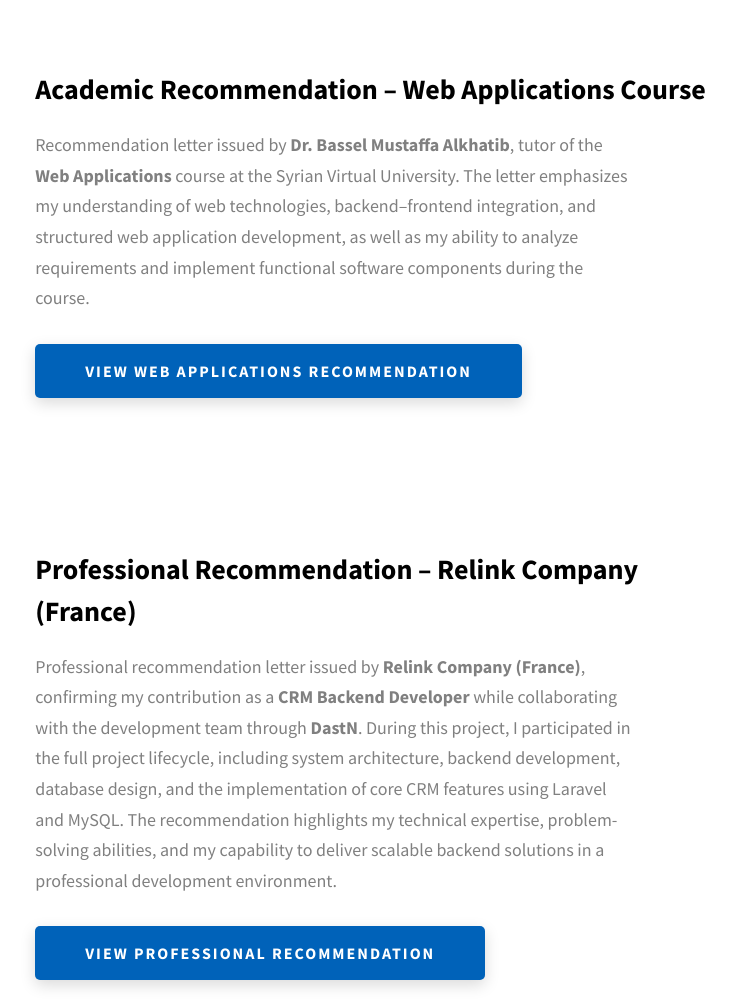
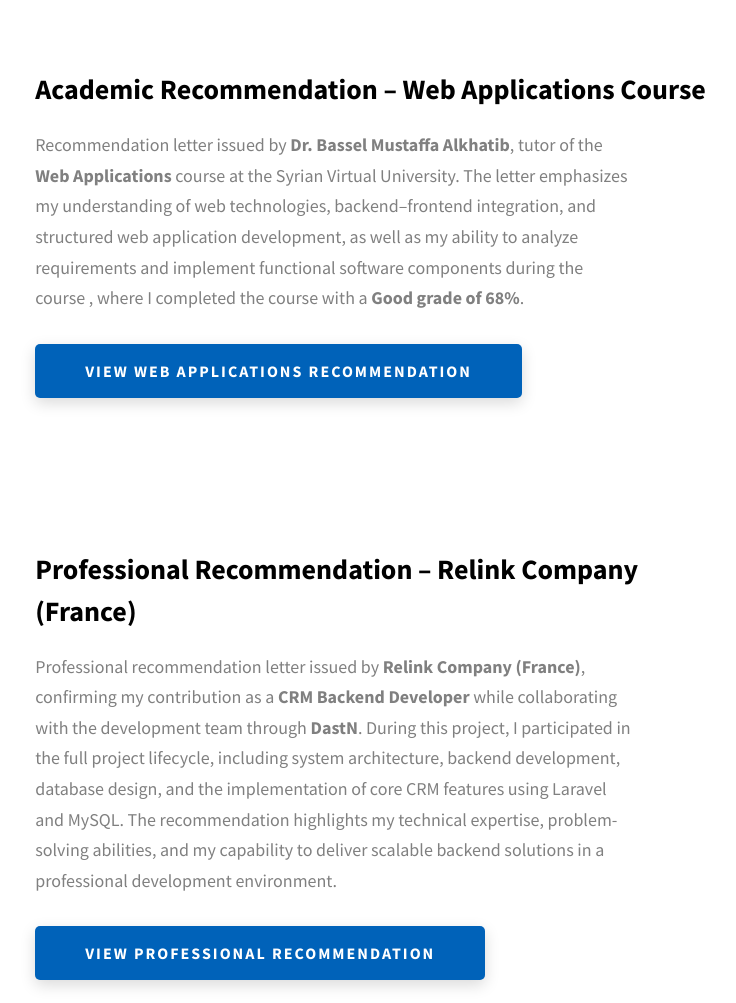
Before and after one commit to Maherkheder1/Maherkheder1, a website: page index.html in a window 1280 px wide. Shown: the part 7880-8883 px from the top of the page, without its empty margins (16-752 px from the left). Drawn offline with Linux system fonts and the light colour scheme.

Commit message:
Add grade to my web application course

```diff
--- a/index.html
+++ b/index.html
@@ -513,14 +513,14 @@ Supporting my work in software engineering, backend development, and project imp
     <h3 class="projects__row-content-title">
       Academic Recommendation – Web Applications Course
     </h3>
-
     <p class="projects__row-content-desc">
       Recommendation letter issued by <strong>Dr. Bassel Mustaffa Alkhatib</strong>,
       tutor of the <strong>Web Applications</strong> course at the Syrian Virtual
       University. The letter emphasizes my understanding of web technologies,
       backend–frontend integration, and structured web application development,
       as well as my ability to analyze requirements and implement functional
-      software components during the course.
+      software components during the course , where I completed the course with a
+      <strong>Good grade of 68%</strong>.
     </p>
 
     <a href="./assets/files/Maher Kheder_web_application.pdf"
```
